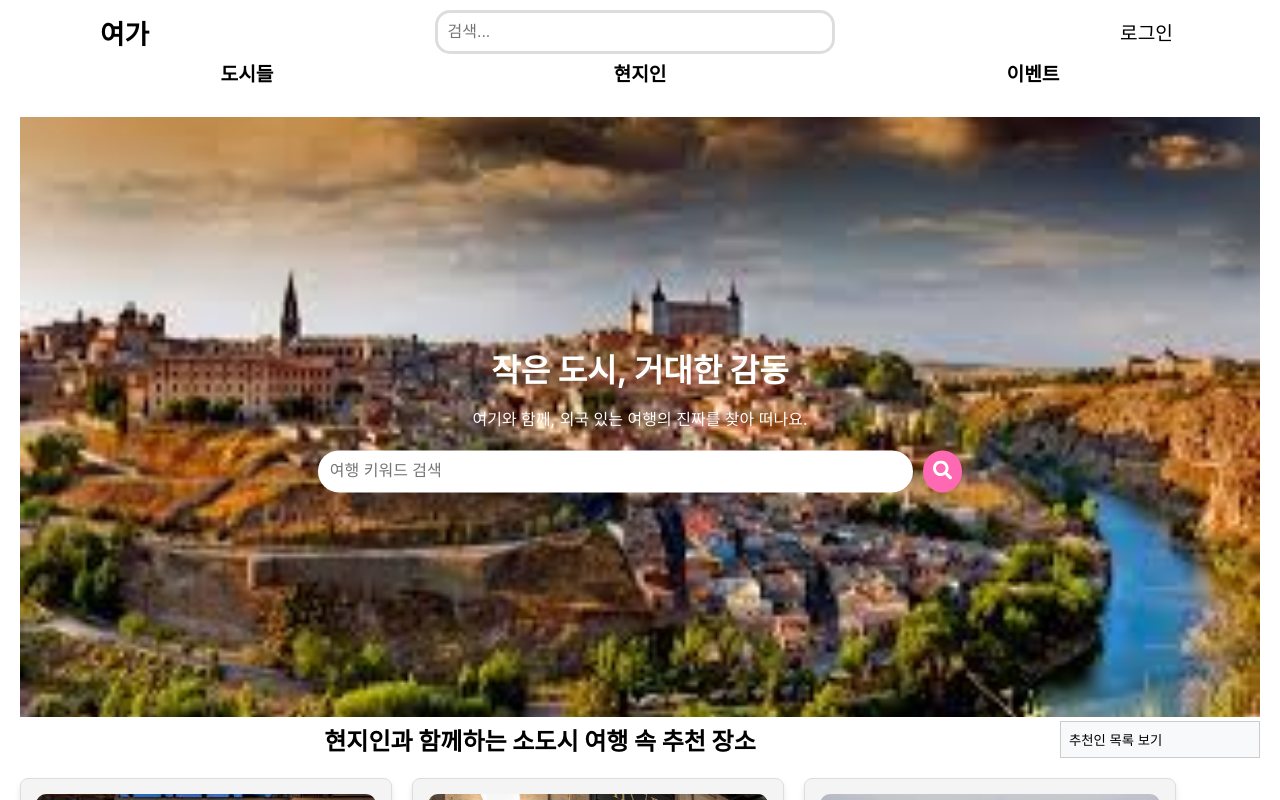
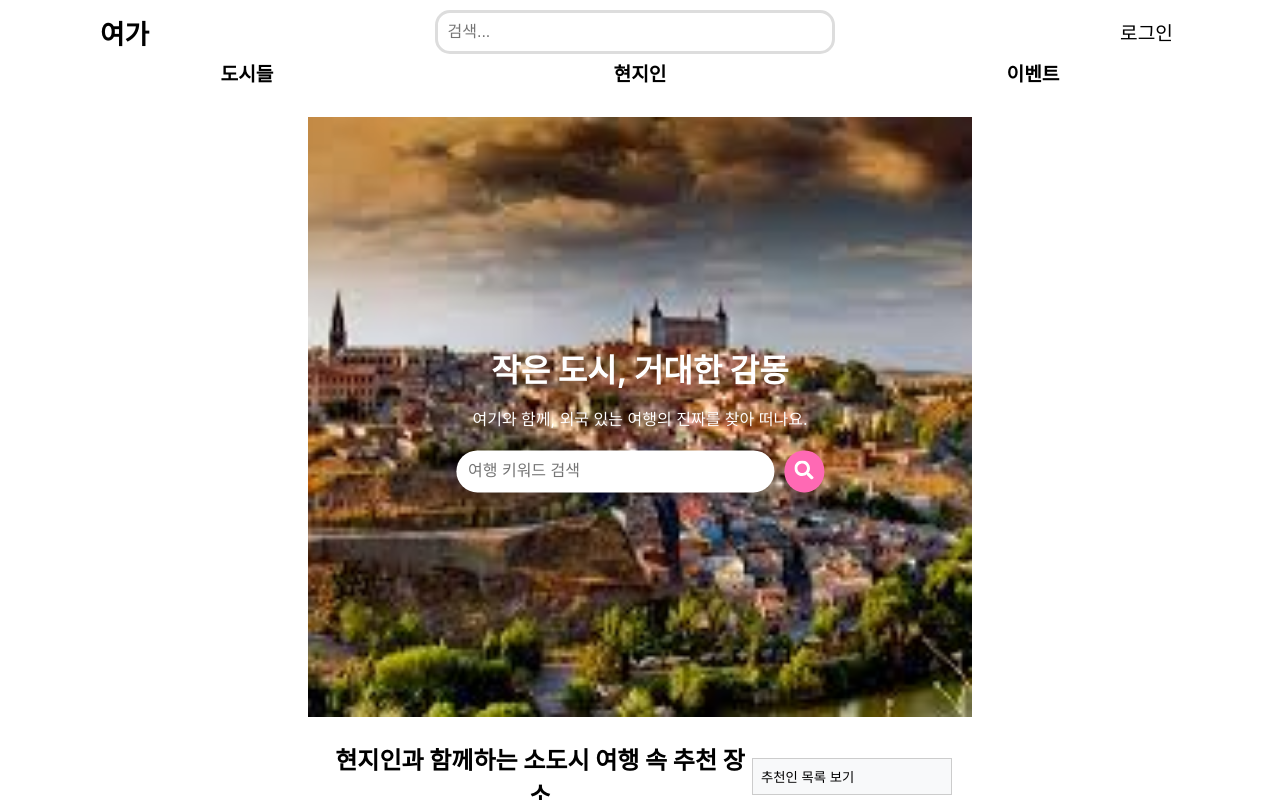
Before and after one commit to spttmssla55/ITShingu_2, a React (Create React App) app in the folder begin/: page /locals in a window 1280 px wide. Built offline with nearby package versions, Linux system fonts and the light colour scheme.

Commit message:
화면크기 수정(석현)

```diff
--- a/begin/src/Locals/Locals.css
+++ b/begin/src/Locals/Locals.css
@@ -1,5 +1,3 @@
-/* Locals.css */
-
 /* 기본 폰트 설정 및 margin, padding 초기화 */
 * {
   margin: 0;
@@ -16,22 +14,24 @@
   overflow-y: auto;  /* 수직 스크롤 허용 */
 }
 
+/* Locals-container 스타일 */
 .locals-container {
-    width: 100%;
+  width: 55%;
   height: auto;
   padding: 20px;
-    overflow-x: hidden; /* 추가된 부분 */
+  overflow-x: hidden;
 }
 
+/* 헤더 섹션 */
 .locals-header {
   position: relative;
   width: 100%;
 }
 
 .header-image {
-    width: 100%; /* 너비를 100%로 설정하여 화면을 꽉 채움 */
-    height: 600px; /* 고정된 높이를 설정 */
-    object-fit: cover; /* 이미지 비율을 유지하면서 공간을 채움 */
+  width: 100%;
+  height: 600px;
+  object-fit: cover;
 }
 
 .header-text {
@@ -54,11 +54,11 @@
   margin-bottom: 20px;
 }
 
-  /* 수정된 부분: search-container를 중앙에 맞추기 */
+/* 검색 바 */
 .search-container {
   display: flex;
-    justify-content: center; /* 수평 중앙 정렬 */
-    align-items: center; /* 수직 중앙 정렬 */
+  justify-content: center;
+  align-items: center;
   margin-top: 20px;
 }
 
@@ -94,11 +94,45 @@
   text-align: center;
 }
 
+.recommendations-header {
+  display: flex;
+  justify-content: space-between;
+  align-items: center;
+  margin-bottom: 20px;
+}
+
+.recommendations-header h2 {
+  font-size: 1.5rem;
+  font-weight: bold;
+  flex: 1;
+  text-align: center;
+}
+
 .recommendation-list {
   display: grid;
   grid-template-columns: repeat(auto-fill, minmax(250px, 1fr));
   gap: 20px;
   margin-top: 20px;
+}
+
+@media (max-width: 768px) {
+  .header-text h1 {
+      font-size: 1.5rem;
+  }
+
+  .header-text p {
+      font-size: 0.9rem;
+  }
+
+  .search-input {
+      width: 80%;
+  }
+
+  .recommendation-list {
+      display: flex;
+      flex-wrap: wrap;
+      gap: 20px;
+  }
 }
 
 .recommendation-card {
@@ -149,33 +183,7 @@
   background-color: #ff4081;
 }
 
-  @media (max-width: 768px) {
-    .header-text h1 {
-      font-size: 1.5rem;
-    }
-
-    .header-text p {
-      font-size: 0.9rem;
-    }
-
-    .search-input {
-      width: 80%;
-    }
-  }
-  .recommendations-header {
-    display: flex;
-    justify-content: space-between; /* 왼쪽과 중앙 정렬 */
-    align-items: center; /* 세로 중앙 정렬 */
-    margin-bottom: 20px;
-  }
-
-  .recommendations-header h2 {
-    font-size: 1.5rem;
-    font-weight: bold;
-    flex: 1; /* 제목이 중앙에 오도록 설정 */
-    text-align: center; /* 제목 중앙 정렬 */
-  }
-
+/* 추천인 목록 (숨김) */
 .recommender-container {
   position: relative;
   display: inline-block;
@@ -194,19 +202,19 @@
   align-items: center;
 }
 
-/* 추천인 목록 (초기 숨김) */
+/* 추천인 목록 */
 .recommender-list {
-    position: absolute;  /* 고정 위치 X (전체 화면 차지 방지) */
-    top: 40px;  /* 버튼 아래에 위치 */
+  position: absolute;
+  top: 40px;
   left: 0;
   background: white;
   border: 1px solid #ccc;
   border-radius: 5px;
   box-shadow: 2px 2px 5px rgba(0, 0, 0, 0.2);
-    width: 200px;  /* 적절한 크기 지정 (너비 100% 방지) */
-    max-height: 300px;  /* 너무 커지지 않도록 제한 */
-    overflow-y: auto;  /* 스크롤 허용 */
-    z-index: 100;  /* 다른 UI 요소 위에 오도록 설정 */
+  width: 200px;
+  max-height: 300px;
+  overflow-y: auto;
+  z-index: 100;
   display: none;
 }
 
@@ -233,56 +241,25 @@
   border-radius: 50%;
   margin-right: 10px;
 }
-
-
-  .recommendation-list {
-    display: flex;
-    flex-wrap: wrap;
-    gap: 20px;
-  }
-
-  .recommendation-card {
-    width: 30%;
-    border: 1px solid #ddd;
-    border-radius: 8px;
-    overflow: hidden;
-    box-shadow: 0 4px 6px rgba(0, 0, 0, 0.1);
-  }
-
 .card-image-container {
   position: relative;
-    overflow: hidden;
   width: 100%;
-    height: 200px; /* 높이를 고정하여 카드 이미지 크기 조정 */
+  height: 200px; /* 이미지 크기 고정 */
 }
 
 .card-image {
   width: 100%;
   height: 100%;
-    object-fit: cover; /* 이미지 비율을 유지하며 영역을 채움 */
+  object-fit: cover;
 }
 
 .user-icon {
   position: absolute;
-    top: 8px;
-    right: 8px;
-    font-size: 45px;
+  top: 10px; /* 상단에서 약간 떨어지게 */
+  right: 10px; /* 우측에서 약간 떨어지게 */
+  font-size: 40px;
   color: white;
   background-color: rgba(0, 0, 0, 0.5);
   border-radius: 50%;
-    padding: 4px;
+  padding: 5px;
 }
-
-
-  .card-info {
-    padding: 10px;
-  }
-
-  .view-more-btn {
-    background-color: #4CAF50;
-    color: white;
-    border: none;
-    padding: 10px;
-    cursor: pointer;
-    margin-top: 20px;
-  }
--- a/begin/src/Locals/Locals.js
+++ b/begin/src/Locals/Locals.js
@@ -21,14 +21,11 @@ const contents = {
     { image: Hotel1Image, name: "Hotel Artemide", location: "Rome, Italy", recommendedBy: "Sofia" },
     { image: Hotel2Image, name: "Hotel Diana Roof Garden", location: "Rome, Italy", recommendedBy: "Matteo" },
     { image: Hotel3Image, name: "Starhotels Metropole", location: "Rome, Italy", recommendedBy: "Sofia" },
-  ],
-  moreHotels: [
     { image: Hotel4Image, name: "Rome Marriott Grand Hotel Flora", location: "Rome, Italy", recommendedBy: "Liam" },
     { image: Hotel5Image, name: "Intercontinental Rome Ambasciatori Palace", location: "Rome, Italy", recommendedBy: "Emma" },
     { image: Hotel6Image, name: "Il Grande Gatsby Bar & Restaurant by 'UNA cucina'", location: "Rome, Italy", recommendedBy: "James" },
     { image: Hotel7Image, name: "Hotel Scott House", location: "Rome, Italy", recommendedBy: "Liam" },
   ],
-
   recommenders: [
     { name: "Sofia", image: "https://via.placeholder.com/30" },
     { name: "Matteo", image: "https://via.placeholder.com/30" },
@@ -42,15 +39,20 @@ const contents = {
 
 const Locals = () => {
   const [searchQuery, setSearchQuery] = useState("");
-  const [hotels, setHotels] = useState(contents.hotels);
+  const [hotels, setHotels] = useState(contents.hotels.slice(0, 4)); // 처음에는 4개의 호텔만 보임
   const [showMore, setShowMore] = useState(true);
   const [showRecommenders, setShowRecommenders] = useState(false);
 
   const handleSearch = () => console.log("검색어:", searchQuery);
+
   const handleViewMore = () => {
-    const newHotels = [...hotels, ...contents.moreHotels];
+    const nextHotels = contents.hotels.slice(hotels.length, hotels.length + 4); // 현재 리스트에 4개씩 추가
+    const newHotels = [...hotels, ...nextHotels];
     setHotels(newHotels);
-    if (newHotels.length >= 12) setShowMore(false);
+
+    if (newHotels.length >= 16) {
+      setShowMore(false); // 최대 16개까지만 보이도록 설정
+    }
   };
 
   const toggleRecommenders = () => {
@@ -79,7 +81,7 @@ const Locals = () => {
         </div>
       </header>
 
-      <section className="recommendatio ns">
+      <section className="recommendations">
         <div className="recommendations-header">
           <h2>현지인과 함께하는 소도시 여행 속 추천 장소</h2>
 
@@ -106,6 +108,7 @@ const Locals = () => {
             <div className="recommendation-card" key={index}>
               <div className="card-image-container">
                 <img src={hotel.image} alt={hotel.name} className="card-image" />
+                {/* 아이콘을 상단 우측에 배치 */}
                 <FaUserCircle className="user-icon" />
               </div>
               <div className="card-info">
```
Lines whose indentation alone changed are shown as unchanged.
